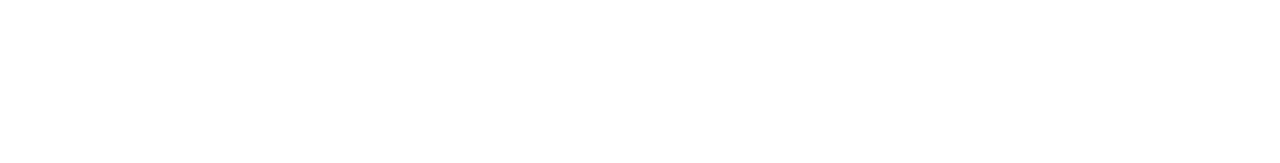
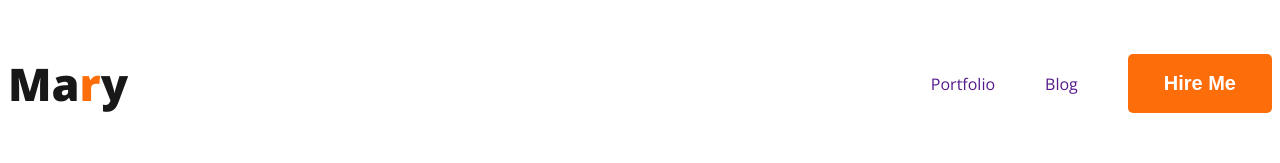
Before and after one commit to zayed-reza/web-developer-portfolio, a plain HTML site: page index.html in a window 1280 px wide. Drawn offline with nearby package versions, Linux system fonts and the light colour scheme.

Commit message:
added nav

```diff
--- a/index.html
+++ b/index.html
@@ -1,11 +1,35 @@
 <!DOCTYPE html>
 <html lang="en">
+
 <head>
     <meta charset="UTF-8">
     <meta name="viewport" content="width=device-width, initial-scale=1.0">
     <title>Web Developer Portfolio</title>
+    <link rel="preconnect" href="https://fonts.googleapis.com">
+    <link rel="preconnect" href="https://fonts.gstatic.com" crossorigin>
+    <link href="https://fonts.googleapis.com/css2?family=Open+Sans:ital,wght@0,300..800;1,300..800&display=swap"
+        rel="stylesheet">
+
+    <link rel="stylesheet" href="styles/style.css">
 </head>
+
 <body>
+    <header>
+        <nav>
+            <h3 class="nav-title">Ma<span class="text-primary">r</span>y</h3>
+            <ul>
+                <li><a href="">Portfolio</a></li>
+                <li><a href="">Blog</a></li>
+                <li><button class="btn-primary">Hire Me</button></li>
+            </ul>
+        </nav>
+    </header>
+    <main>
 
+    </main>
+    <footer>
+
+    </footer>
 </body>
+
 </html>
--- /dev/null
+++ b/styles/style.css
@@ -0,0 +1,49 @@
+/* common shared styles */
+body {
+    font-family: "Open Sans", sans-serif;
+
+}
+
+.text-primary {
+    color: #FD6E0A;
+
+}
+
+.btn-primary {
+    border-radius: 5px;
+    background: #fd6e0a;
+    color: #ffffff;
+    font-size: 20px;
+    font-weight: 700;
+    border: 0;
+    padding: 18px 36px;
+
+
+}
+
+/* nav styles */
+nav {
+    display: flex;
+    justify-content: space-between;
+    align-items: center;
+}
+
+nav>ul {
+    display: flex;
+    align-items: center;
+}
+
+.nav-title {
+    color: #181818;
+    font-size: 45px;
+    font-weight: 800;
+}
+
+nav li {
+    list-style: none;
+    margin-left: 50px;
+}
+
+nav a {
+    text-decoration: none;
+}
```
